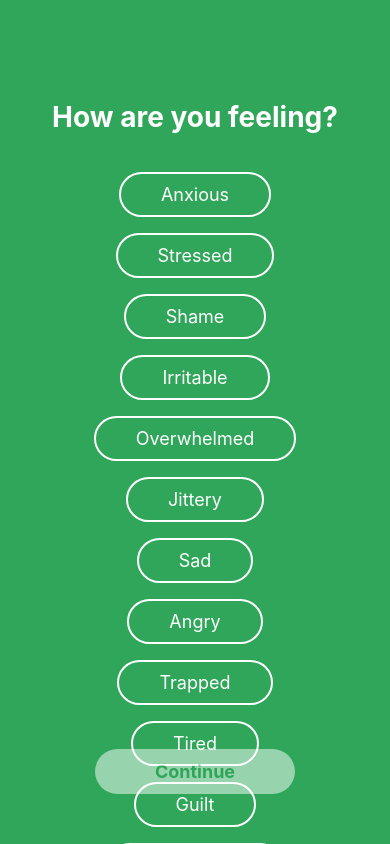
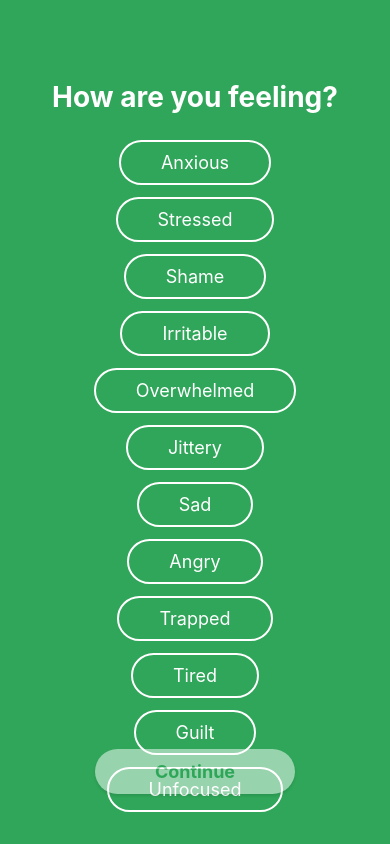
Before and after one commit to lgrimes95/PositivePathway, a React Native app: screen /Feeling in a window 390 px wide. Built offline with nearby package versions, Linux system fonts and the light colour scheme.

Commit message:
Update FeelingScreen.js

```diff
--- a/screens/FeelingScreen.js
+++ b/screens/FeelingScreen.js
@@ -47,42 +47,28 @@ export default function FeelingScreen({ navigation }) {
       }
     });
 
-    // Debug logging — inspect these in Metro / device logs
-    console.log("Selected feelings:", selected);
-    console.log("Category counts:", counts);
-
-    // Determine winners
+    // Determine top category
     const maxCount = Math.max(...Object.values(counts));
     const topCategories = Object.keys(counts).filter((k) => counts[k] === maxCount);
 
     let topCategory = null;
-
     if (topCategories.length === 1) {
       topCategory = topCategories[0];
     } else {
-      // Tie: use the category of the most recently selected feeling as tiebreaker
       const lastSelected = selected[selected.length - 1];
-      topCategory = feelingsMap[lastSelected];
-
-      // If for some reason that mapping is undefined or not part of topCategories, pick first topCategory
-      if (!topCategory || !topCategories.includes(topCategory)) {
-        topCategory = topCategories[0];
-      }
+      topCategory = feelingsMap[lastSelected] || topCategories[0];
     }
 
-    // Map category to exact screen name registered in your navigator
+    // Map category to screen name
     const gameMap = {
-      OCD: "PatternPathways",      // make sure this matches the screen name in App.js
-      Depression: "ActionPath",    // make sure this matches the screen name in App.js
-      Anxiety: "ColorYourPath",    // make sure this matches the screen name in App.js
+      OCD: "PatternPathways",
+      Depression: "ActionPath",
+      Anxiety: "ColorYourPath",
     };
 
     const gameName = gameMap[topCategory];
 
-    console.log("Top category:", topCategory, "-> gameName:", gameName);
-
     if (!gameName) {
-      // Defensive fallback: show an error so you know something is wrong
       Alert.alert(
         "Navigation error",
         `Couldn't determine which game to open. topCategory=${topCategory}`
@@ -90,7 +76,7 @@ export default function FeelingScreen({ navigation }) {
       return;
     }
 
-    // Show an alert (so you see the chosen game) then navigate
+    // Navigate to selected game
     Alert.alert("Selected Game", `Opening ${gameName}`, [
       {
         text: "OK",
@@ -103,7 +89,10 @@ export default function FeelingScreen({ navigation }) {
     <View style={styles.container}>
       <Text style={styles.question}>How are you feeling?</Text>
 
-      <ScrollView contentContainerStyle={styles.feelingsContainer}>
+      <ScrollView
+        contentContainerStyle={styles.feelingsContainer}
+        showsVerticalScrollIndicator={false}
+      >
         {Object.keys(feelingsMap).map((feeling) => {
           const isSelected = selected.includes(feeling);
           return (
@@ -112,7 +101,9 @@ export default function FeelingScreen({ navigation }) {
               style={[styles.feelingButton, isSelected && styles.selectedFeeling]}
               onPress={() => toggleFeeling(feeling)}
             >
-              <Text style={[styles.feelingText, isSelected && styles.selectedFeelingText]}>
+              <Text
+                style={[styles.feelingText, isSelected && styles.selectedFeelingText]}
+              >
                 {feeling}
               </Text>
             </TouchableOpacity>
@@ -136,17 +127,21 @@ const styles = StyleSheet.create({
     flex: 1,
     backgroundColor: "#2fa659ff",
     alignItems: "center",
-    paddingTop: 100,
+    paddingTop: 80,
+    paddingHorizontal: 20,
   },
   question: {
     fontSize: 28,
     fontWeight: "bold",
     color: "white",
-    marginBottom: 30,
+    marginBottom: 20,
+    textAlign: "center",
   },
   feelingsContainer: {
+    flexGrow: 1,
     alignItems: "center",
-    paddingBottom: 100,
+    justifyContent: "center",
+    paddingBottom: 120, // space for the continue button
   },
   feelingButton: {
     borderWidth: 2,
@@ -154,7 +149,7 @@ const styles = StyleSheet.create({
     borderRadius: 25,
     paddingVertical: 10,
     paddingHorizontal: 40,
-    marginVertical: 8,
+    marginVertical: 6,
   },
   selectedFeeling: {
     backgroundColor: "white",
@@ -174,6 +169,11 @@ const styles = StyleSheet.create({
     paddingVertical: 12,
     paddingHorizontal: 60,
     borderRadius: 30,
+    shadowColor: "#000",
+    shadowOffset: { width: 0, height: 2 },
+    shadowOpacity: 0.2,
+    shadowRadius: 3,
+    elevation: 5,
   },
   nextText: {
     color: "#2fa659ff",
```
